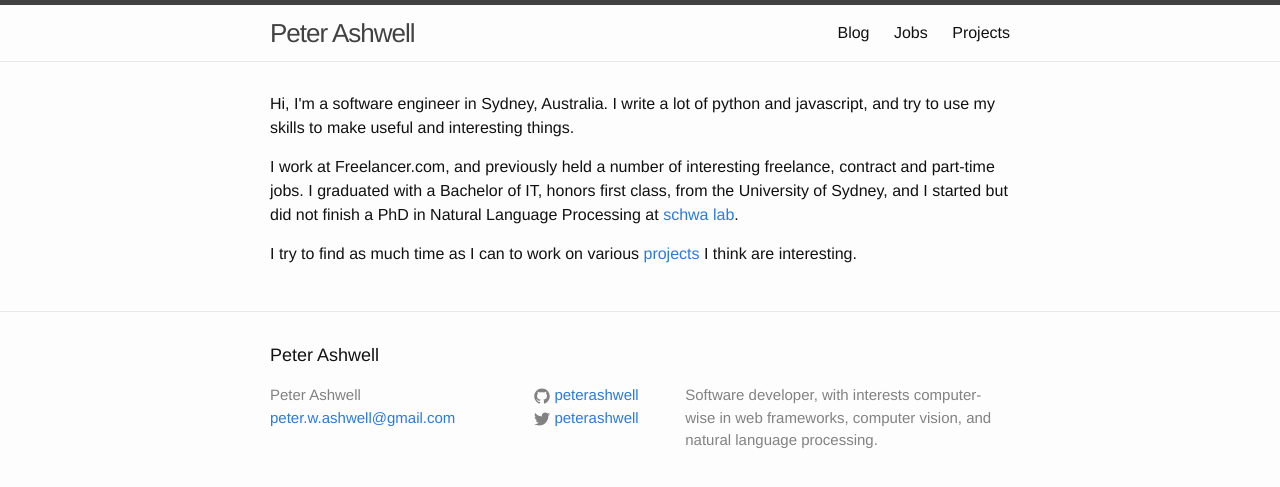
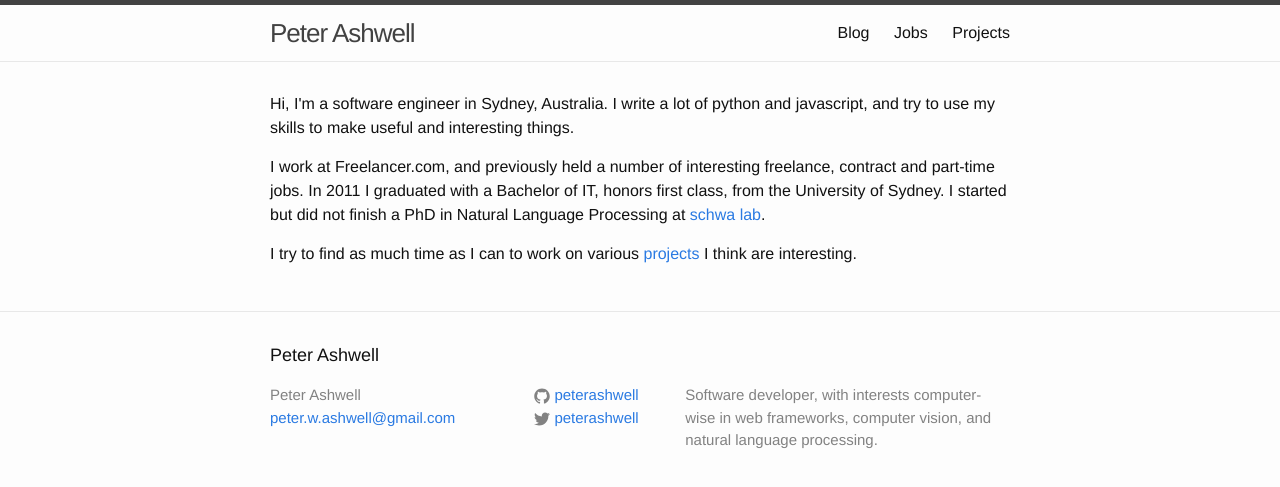
Before and after one commit to peterashwell/peterashwell.github.io, a Jekyll site: the page built from index.html, in a window 1280 px wide. Shown: the top 487 px of the page. Built offline with Jekyll 4.4.1, drawn with Linux system fonts in a browser that asks for light colours.

Commit message:
Fixed intro

```diff
--- a/index.html
+++ b/index.html
@@ -5,7 +5,7 @@ layout: default
 <div class="home">
 	<p>Hi, I'm a software engineer in Sydney, Australia. I write a lot of python and javascript, and try to use my skills to make useful and interesting things.</p>
 
-	<p>I work at Freelancer.com, and previously held a number of interesting freelance, contract and part-time jobs. I graduated with a Bachelor of IT, honors first class, from the University of Sydney, and I started but did not finish a PhD in Natural Language Processing at <a href="https://schwa.org">schwa lab</a>.</p>
+	<p>I work at Freelancer.com, and previously held a number of interesting freelance, contract and part-time jobs. In 2011 I graduated with a Bachelor of IT, honors first class, from the University of Sydney. I started but did not finish a PhD in Natural Language Processing at <a href="https://schwa.org">schwa lab</a>.</p>
 
 	<p>I try to find as much time as I can to work on various <a href="{{site.url}}/projects">projects</a> I think are interesting.</p>
 </div>
```
